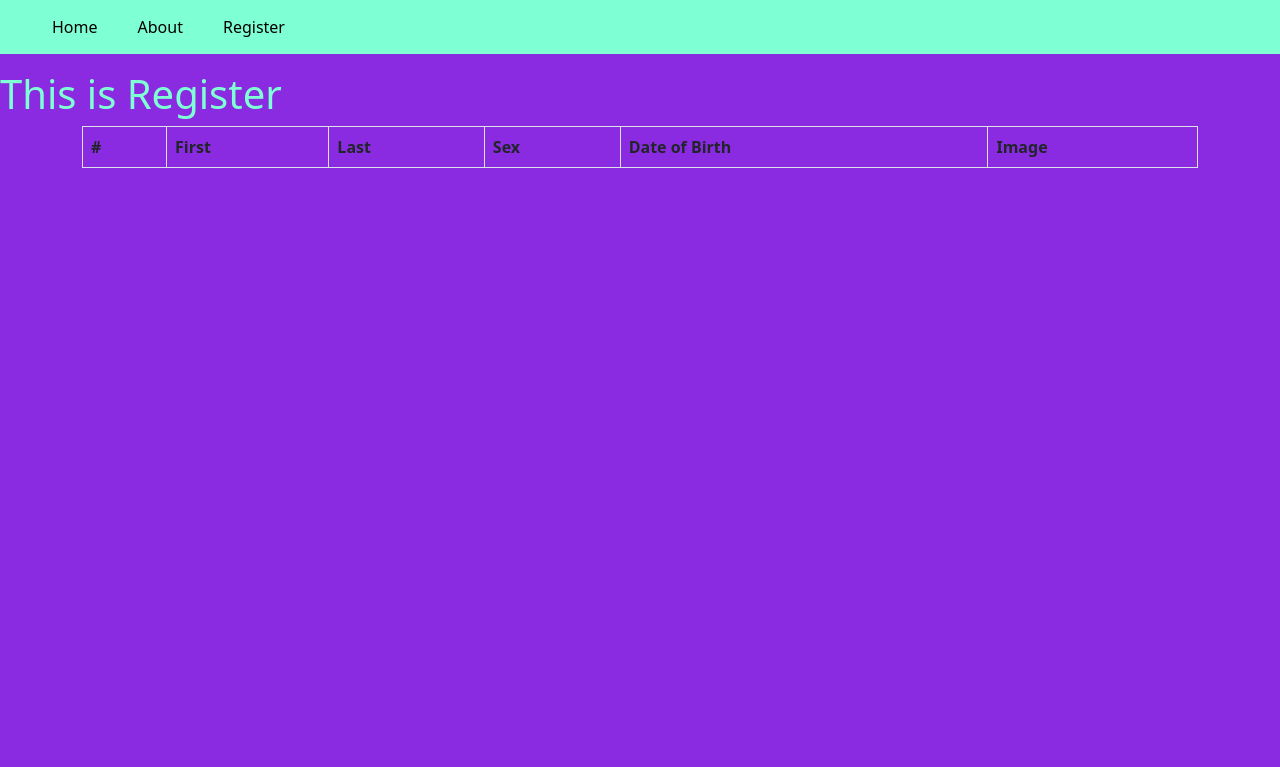
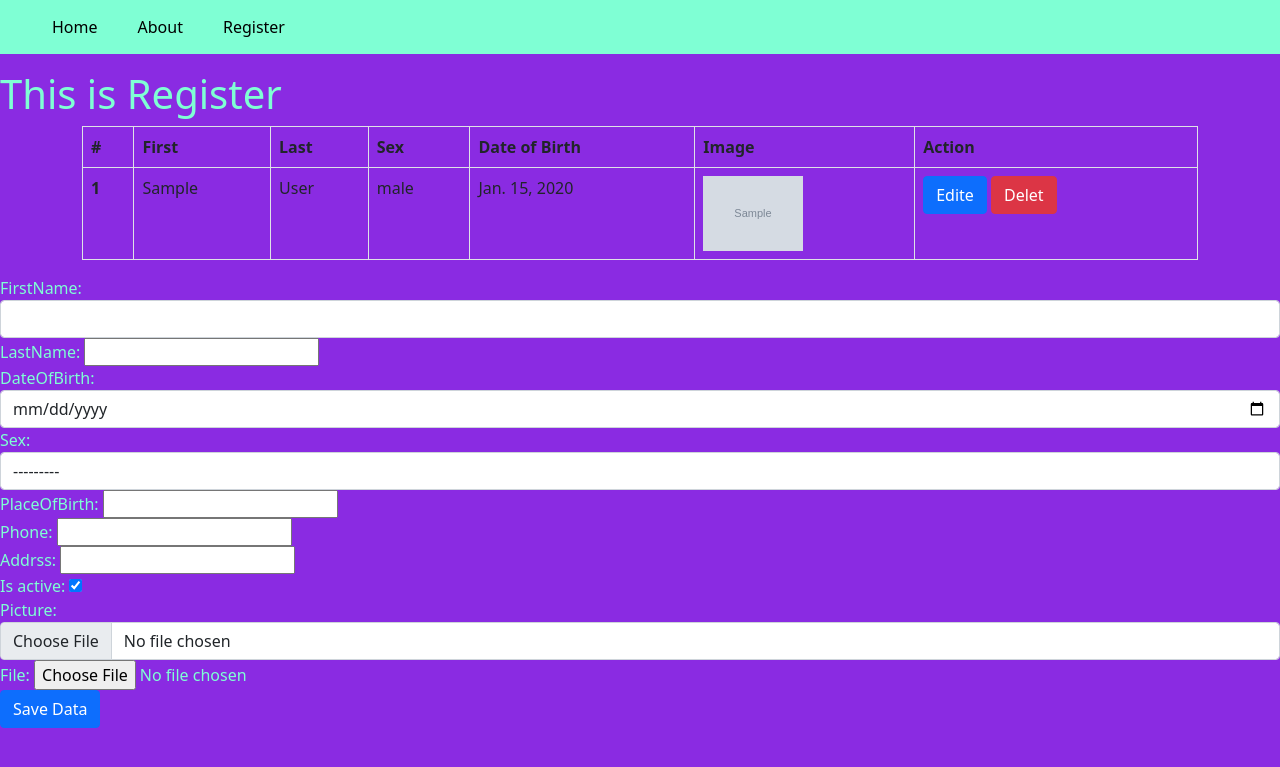
Before and after one commit to Rathapp/django_F1-12, a Django app: page /register/ in a window 1280 px wide. Shown: the top 767 px of the page. Run offline with Django 5.2, Linux system fonts and the light colour scheme; tables that the repository leaves empty hold one stand-in row (values such as "Sample post"); grey boxes marked "Sample" are stand-in pictures; lists and menus that the app fills with data are empty.

Commit message:
update Crud

```diff
--- /dev/null
+++ b/patients/form.py
@@ -0,0 +1,15 @@
+from django import forms
+from .models import patients
+
+class PatientFormModel(forms.ModelForm):
+    class Meta:
+        model = patients
+        fields = '__all__'
+
+        widgets={
+            'firstName':forms.TextInput(attrs={ 'class':'form-control'}),
+            'DateOfBirth': forms.DateInput(attrs={ 'class':'form-control','type':'date'}),
+            'Sex':forms.Select(attrs={ 'class':'form-control'}),
+            'picture': forms.FileInput(attrs={ 'class':'form-control'}),
+
+        }
--- a/patients/templates/patients/register.html
+++ b/patients/templates/patients/register.html
@@ -11,6 +11,7 @@
         <th>Sex</th>
         <th>Date of Birth</th>
         <th>Image</th>
+        <th>Action</th>
       </tr>
     </thead>
     <tbody>
@@ -22,9 +23,22 @@
         <td>{{patient.Sex}}</td>
         <td>{{patient.DateOfBirth}}</td>
         <td><img src="{{patient.picture.url}}" alt="" srcset="" /></td>
+        <td>
+          <a href="{% url 'update' patient.id %}" class="btn btn-primary"
+            >Edite</a
+          >
+          <a href="{% url 'delete' patient.id %}" class="btn btn-danger"
+            >Delet</a
+          >
+        </td>
       </tr>
       {% endfor %}
     </tbody>
   </table>
 </div>
+
+<form action="" method="POST" enctype="multipart/form-data">
+  {% csrf_token %} {{patientform}}
+  <button type="summit" class="btn btn-primary">Save Data</button>
+</form>
 {% endblock %}
--- a/patients/urls.py
+++ b/patients/urls.py
@@ -5,6 +5,8 @@
     path('',views.home, name="home"),
     path('about/', views.about,name="about"),
     path('register/', views.register,name="register"),
+     path('register/<int:id>', views.register,name="update"),
+    path('delete/<int:id>', views.delete,name="delete"),
 
 
 ]
--- a/patients/views.py
+++ b/patients/views.py
@@ -1,7 +1,8 @@
-from django.shortcuts import render
+from django.shortcuts import render,redirect,get_object_or_404
 from django.db.models import Q
 from django.http import HttpResponse
 from .models import patients,doctors
+from .form import PatientFormModel
 
 # Create your views here.
 def home(request):
@@ -11,7 +12,26 @@
 def about(request):
     return render(request,'patients/about.html')
 
-def register(request):
-    patient = patients.objects.filter(Q(DateOfBirth__gt='2024-04-01') | Q(Sex='fenale'))
+def register(request,id=None):
+    patient = patients.objects.all()
 
-    return render(request,'patients/register.html',{'patients':patient})
+    pform = None
+    if id:
+        pform = get_object_or_404(patients,id=id)
+
+
+    if request.method =="POST":
+
+        form =PatientFormModel(request.POST,request.FILES,instance=pform)
+        if form.is_valid():
+            form.save()
+            return redirect('register')
+    else:
+        form =PatientFormModel(instance= pform)
+
+    return render(request,'patients/register.html',{'patients':patient,'patientform':form})
+
+def delete(request,id):
+    pat = get_object_or_404(patients,id=id)
+    pat.delete()
+    return redirect('register')
```
Also changed, not shown: upload/patient/diagram.png (added), upload/patient/logo-removebg-preview.png (added), upload/patient/logo.png (added), upload/patient/logo_2S9HdfV.png (added), upload/patient/recommended_server_h28zZPi.jpg (added).
